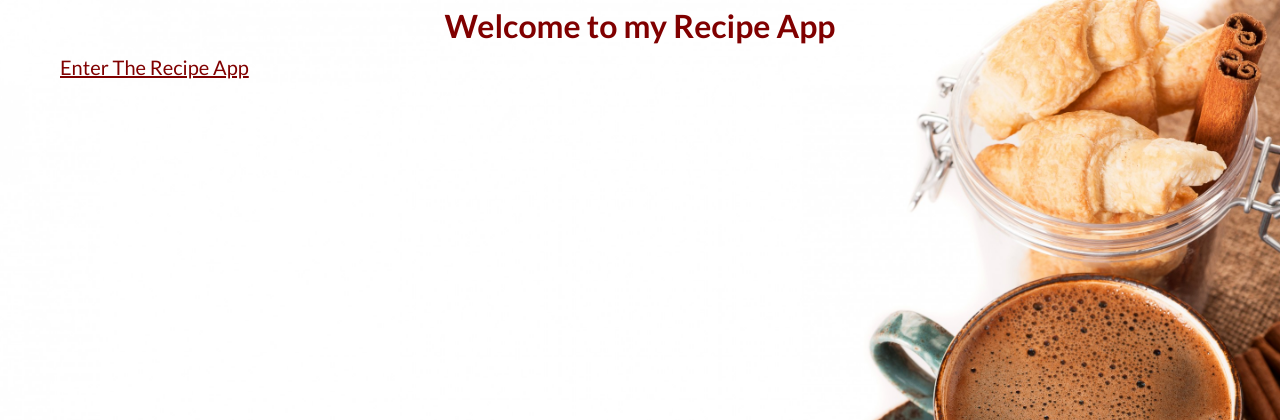
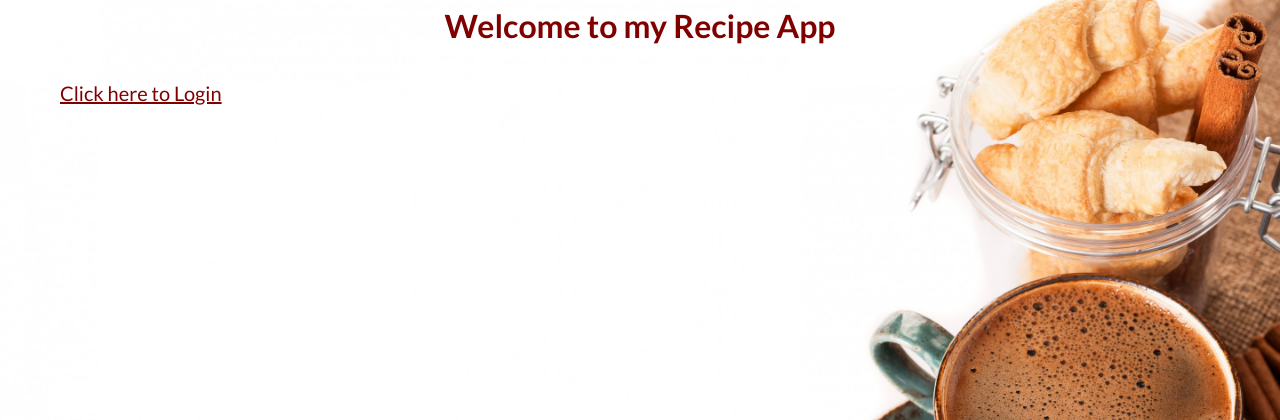
Before and after one commit to Andrew0T/recipe_app, a Django app: template src/recipes/templates/recipes/recipes_home.html in a window 1280 px wide. Shown: the top 420 px of the page. Run offline with Django 3.2, Linux system fonts and the light colour scheme; the template is opened without the code that fills it, so the values that code supplies are empty.

Commit message:
Update recipes_home.html
change in wording

```diff
--- a/src/recipes/templates/recipes/recipes_home.html
+++ b/src/recipes/templates/recipes/recipes_home.html
@@ -21,7 +21,10 @@
     <h1>Welcome to my Recipe App</h1>
       <nav class="page-header__item">
         <div role="menubar" class="nav-list">
-          <a href="{% url 'recipes:list' %}" class="login__btn">Enter The Recipe App</a>
+          <br>
+          <a href="{% url 'recipes:list' %}" class="login__btn">
+            Click here to Login
+          </a>
         </div>
       </nav>
     </header>
```
